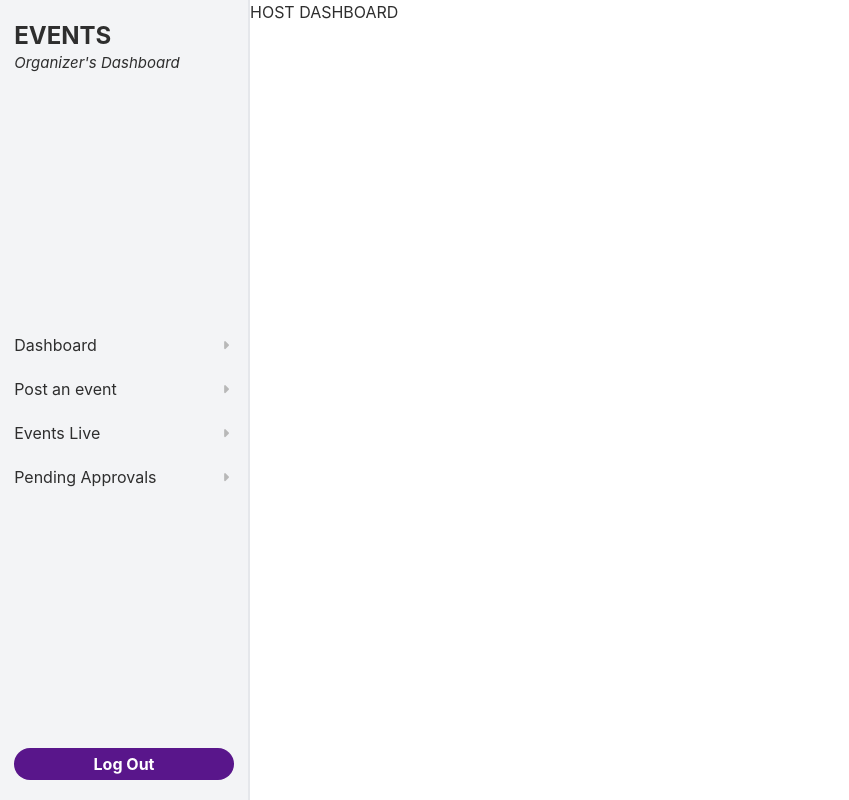
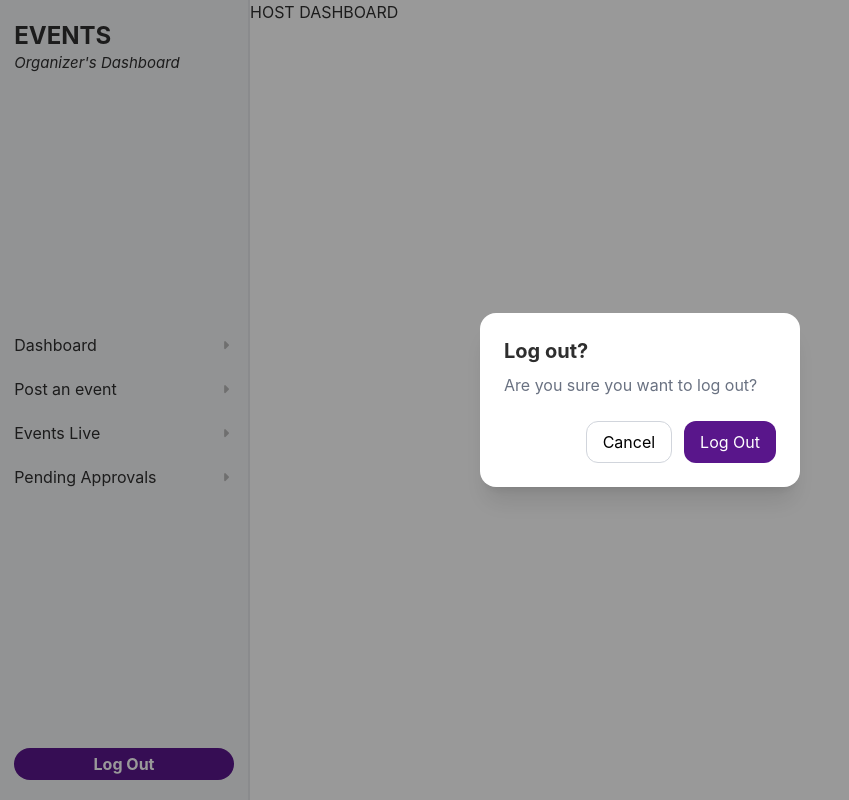
Before and after one commit to noorf-02/EVENTS---FRONTEND, a React (Vite) app: page /host-dashboard in a window 1280 px wide. Both pictures are taken after a click on the button "Log Out". Shown: the whole page, without its empty margins (0-849 px from the left). Built offline with nearby package versions, Linux system fonts and the light colour scheme.

Commit message:
pushed log out

```diff
--- a/src/App.jsx
+++ b/src/App.jsx
@@ -10,6 +10,7 @@ import ApprovalPending from './HOST COMPONENETS/ApprovalPending'
 import ApprovedEvents from './HOST COMPONENETS/ApprovedEvents'
 import HostLanding from './HOST COMPONENETS/HostLanding'
 import Dashboard from './HOST COMPONENETS/Dashboard'
+import LogOut from './HOST COMPONENETS/LogOut'
 
 function App() {
   return (
--- a/src/HOST COMPONENETS/HostLanding.jsx
+++ b/src/HOST COMPONENETS/HostLanding.jsx
@@ -4,9 +4,18 @@ import PostEvent from "./PostEvent";
 import ApprovedEvents from "./ApprovedEvents";
 import ApprovalPending from "./ApprovalPending";
 import { useState } from "react";
+import { useNavigate } from "react-router-dom";
 
 function HostLanding() {
   const [bar, setBar] = useState(false);
+  const [logout, setLogout] = useState(false);
+  const navigate = useNavigate();
+
+  function logoutFunction(){
+    localStorage.removeItem('token');
+    navigate('/')
+    console.log('logged out');
+  }
   return (
     <>
       {/* BAR */}
@@ -63,7 +72,7 @@ function HostLanding() {
                   </Link>
                 </div>
 
-                <button className="bg-purple-900 hover:bg-purple-800 transition-all duration-300 cursor-pointer text-white font-bold py-1 rounded-2xl">
+                <button onClick={() => setLogout(!logout)} className="bg-purple-900 hover:bg-purple-800 transition-all duration-300 cursor-pointer text-white font-bold py-1 rounded-2xl">
                   Log Out
                 </button>
               </div>
@@ -71,7 +80,6 @@ function HostLanding() {
           </aside>
         )}
       </div>
-
       {/* DESKTOP  */}
       <div className="sidebar-container h-dvh md:flex hidden text-[#2e2e2e]">
         <aside className="bg-gray-100 lg:w-[250px] md:w-[210px] flex flex-col border-r-2 border-gray-200 h-dvh">
@@ -112,7 +120,10 @@ function HostLanding() {
               </Link>
             </div>
 
-            <button className="bg-purple-900 hover:bg-purple-800 transition-all duration-300 cursor-pointer text-white font-bold py-1 rounded-2xl">
+            <button
+              onClick={() => setLogout(!logout)}
+              className="bg-purple-900 hover:bg-purple-800 transition-all duration-300 cursor-pointer text-white font-bold py-1 rounded-2xl"
+            >
               Log Out
             </button>
           </div>
@@ -121,6 +132,37 @@ function HostLanding() {
           <Outlet />
         </main>
       </div>
+      {/* logOut  */}
+
+      {logout &&
+      (
+        <div className="fixed inset-0 z-50 flex items-center justify-center bg-black/40">
+          <div className="bg-white w-[320px] rounded-2xl p-6 shadow-xl">
+            <h2 className="text-xl font-bold text-[#2e2e2e]">Log out?</h2>
+
+            <p className="text-gray-500 mt-2">
+              Are you sure you want to log out?
+            </p>
+
+            <div className="flex justify-end gap-3 mt-6">
+              <button
+                onClick={() => setLogout(false)}
+                className="px-4 py-2 rounded-xl border border-gray-300 cursor-pointer"
+              >
+                Cancel
+              </button>
+
+              <button
+                onClick={logoutFunction}
+                className="px-4 py-2 rounded-xl bg-purple-900 text-white cursor-pointer"
+              >
+                Log Out
+              </button>
+            </div>
+          </div>
+        </div>
+      )
+    }
     </>
   );
 }
--- /dev/null
+++ b/src/HOST COMPONENETS/LogOut.jsx
@@ -0,0 +1,42 @@
+import React from 'react'
+
+function LogOut() {
+  return (
+    <>
+    <div className="fixed inset-0 z-50 flex items-center justify-center bg-black/40">
+
+    <div className="bg-white w-[320px] rounded-2xl p-6 shadow-xl">
+
+      <h2 className="text-xl font-bold text-[#2e2e2e]">
+        Log out?
+      </h2>
+
+      <p className="text-gray-500 mt-2">
+        Are you sure you want to log out?
+      </p>
+
+      <div className="flex justify-end gap-3 mt-6">
+
+        <button
+          onClick={() => setShowLogout(false)}
+          className="px-4 py-2 rounded-xl border border-gray-300 cursor-pointer"
+        >
+          Cancel
+        </button>
+
+        <button
+          onClick={logout}
+          className="px-4 py-2 rounded-xl bg-purple-900 text-white cursor-pointer"
+        >
+          Log Out
+        </button>
+
+      </div>
+
+    </div>
+
+  </div></>
+  )
+}
+
+export default LogOut
```
